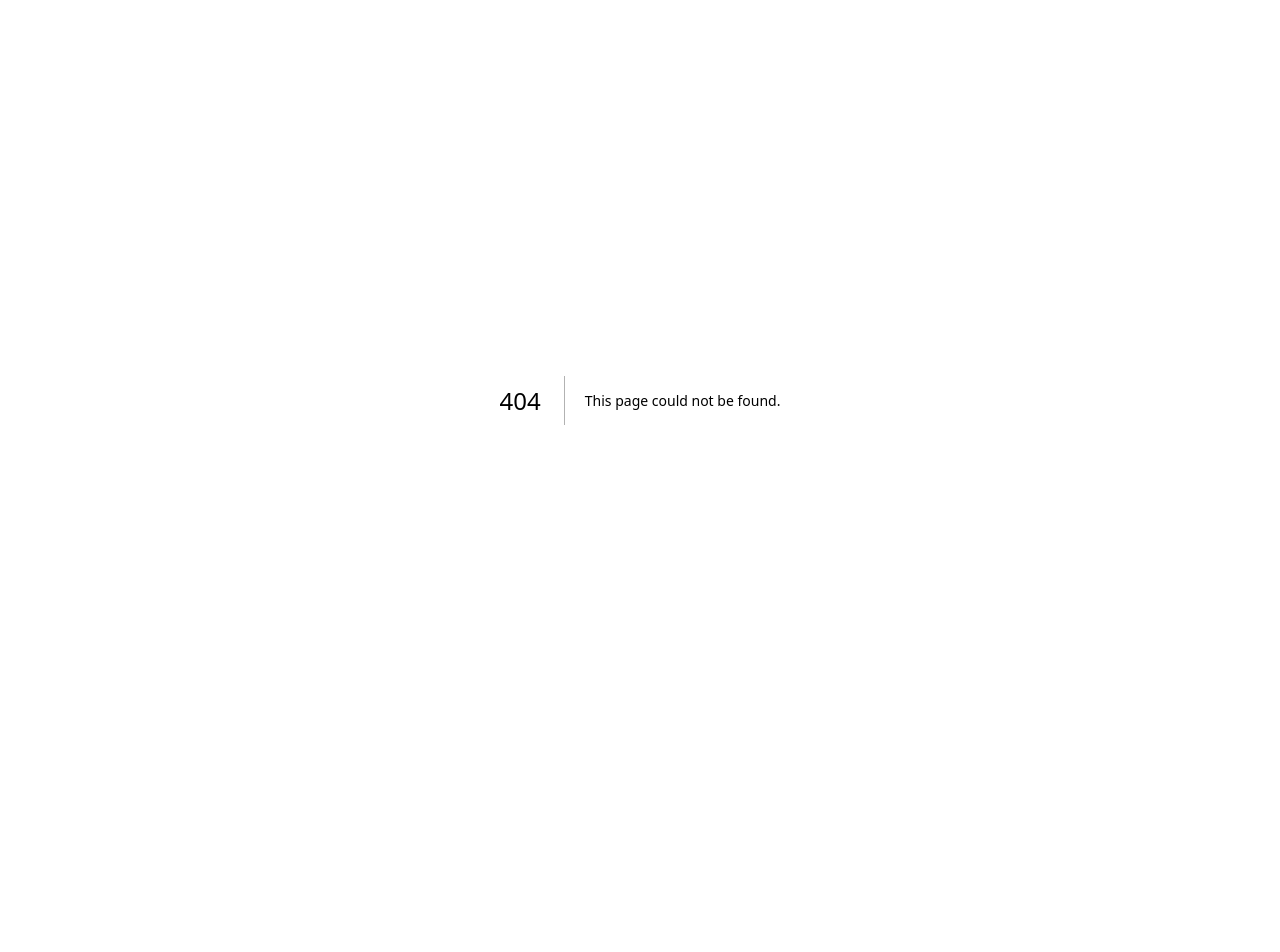
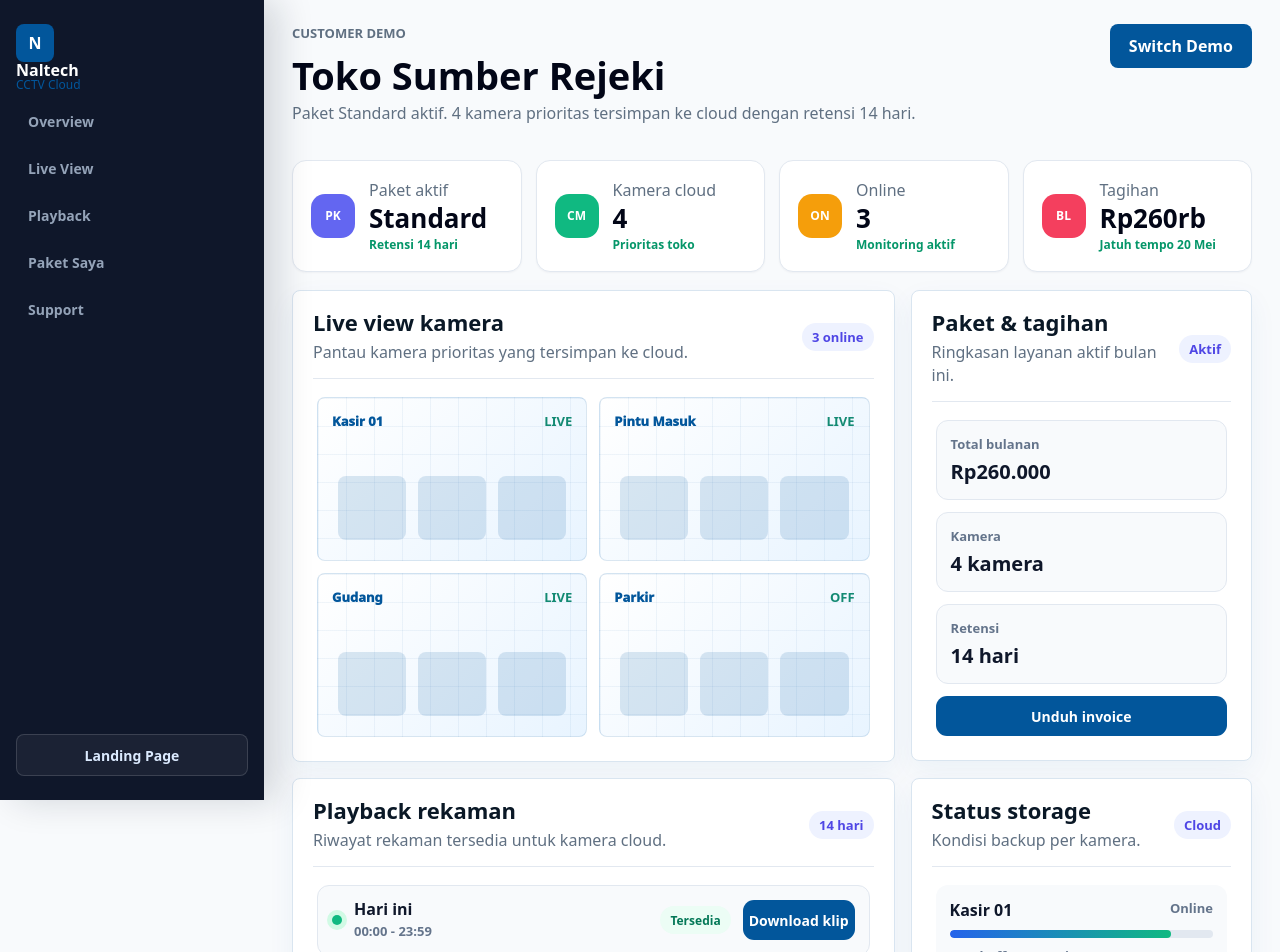
Before and after one commit to zainalsalamun/naltech-cctv-cloud, a Next.js app: page /customer-portal in a window 1280 px wide. Before the commit this address had no page. Shown: the top 952 px of the page. Before the commit the page ends 800 px from the top, so only its background shows below. Built offline with nearby package versions, Linux system fonts and the light colour scheme.

Commit message:
feat: implement core database schema, Prisma ORM, and operational modules for customer and billing management

```diff
--- /dev/null
+++ b/app/customer-portal/page.tsx
@@ -0,0 +1,173 @@
+import { CameraPreview } from "@/components/CameraPreview";
+import { DashboardShell } from "@/components/DashboardShell";
+
+const customerCameras = [
+  { name: "Kasir 01", status: "Online", retention: "14 hari", storage: "84%" },
+  { name: "Pintu Masuk", status: "Online", retention: "14 hari", storage: "78%" },
+  { name: "Gudang", status: "Online", retention: "14 hari", storage: "72%" },
+  { name: "Parkir", status: "Offline", retention: "14 hari", storage: "0%" }
+];
+
+const playbackItems = [
+  { time: "Hari ini", range: "00:00 - 23:59", status: "Tersedia" },
+  { time: "Kemarin", range: "00:00 - 23:59", status: "Tersedia" },
+  { time: "10 Mei 2026", range: "00:00 - 23:59", status: "Tersedia" },
+  { time: "09 Mei 2026", range: "00:00 - 23:59", status: "Arsip" }
+];
+
+export default function CustomerPage() {
+  return (
+    <DashboardShell
+      mode="customer"
+      title="Toko Sumber Rejeki"
+      subtitle="Paket Standard aktif. 4 kamera prioritas tersimpan ke cloud dengan retensi 14 hari."
+    >
+      <section className="statGrid">
+        <article className="metricCard">
+          <div className="metricIcon accent-1">PK</div>
+          <div>
+            <span>Paket aktif</span>
+            <strong>Standard</strong>
+            <small>Retensi 14 hari</small>
+          </div>
+        </article>
+        <article className="metricCard">
+          <div className="metricIcon accent-2">CM</div>
+          <div>
+            <span>Kamera cloud</span>
+            <strong>4</strong>
+            <small>Prioritas toko</small>
+          </div>
+        </article>
+        <article className="metricCard">
+          <div className="metricIcon accent-3">ON</div>
+          <div>
+            <span>Online</span>
+            <strong>3</strong>
+            <small>Monitoring aktif</small>
+          </div>
+        </article>
+        <article className="metricCard">
+          <div className="metricIcon accent-4">BL</div>
+          <div>
+            <span>Tagihan</span>
+            <strong>Rp260rb</strong>
+            <small>Jatuh tempo 20 Mei</small>
+          </div>
+        </article>
+      </section>
+
+      <section className="dashboardGrid customerGrid">
+        <article className="panel wide" id="live-view">
+          <div className="panelHeader">
+            <div>
+              <h2>Live view kamera</h2>
+              <p>Pantau kamera prioritas yang tersimpan ke cloud.</p>
+            </div>
+            <span>3 online</span>
+          </div>
+          <div className="previewGrid customerPreviewGrid">
+            {customerCameras.map((camera) => (
+              <CameraPreview key={camera.name} title={camera.name} status={camera.status === "Online" ? "LIVE" : "OFF"} />
+            ))}
+          </div>
+        </article>
+
+        <article className="panel" id="paket-tagihan">
+          <div className="panelHeader">
+            <div>
+              <h2>Paket & tagihan</h2>
+              <p>Ringkasan layanan aktif bulan ini.</p>
+            </div>
+            <span>Aktif</span>
+          </div>
+          <div className="billingCard">
+            <div>
+              <span>Total bulanan</span>
+              <strong>Rp260.000</strong>
+            </div>
+            <div>
+              <span>Kamera</span>
+              <strong>4 kamera</strong>
+            </div>
+            <div>
+              <span>Retensi</span>
+              <strong>14 hari</strong>
+            </div>
+            <button>Unduh invoice</button>
+          </div>
+        </article>
+
+        <article className="panel wide" id="playback">
+          <div className="panelHeader">
+            <div>
+              <h2>Playback rekaman</h2>
+              <p>Riwayat rekaman tersedia untuk kamera cloud.</p>
+            </div>
+            <span>14 hari</span>
+          </div>
+          <div className="playbackTimeline">
+            {playbackItems.map((item) => (
+              <div key={item.time}>
+                <span className="timelineDot" />
+                <div>
+                  <strong>{item.time}</strong>
+                  <span>{item.range}</span>
+                </div>
+                <em>{item.status}</em>
+                <button>Download klip</button>
+              </div>
+            ))}
+          </div>
+        </article>
+
+        <article className="panel">
+          <div className="panelHeader">
+            <div>
+              <h2>Status storage</h2>
+              <p>Kondisi backup per kamera.</p>
+            </div>
+            <span>Cloud</span>
+          </div>
+          <div className="storageList">
+            {customerCameras.map((camera) => (
+              <div key={camera.name}>
+                <div>
+                  <strong>{camera.name}</strong>
+                  <span>{camera.status}</span>
+                </div>
+                <div className="storageBar">
+                  <span style={{ width: camera.storage }} />
+                </div>
+                <small>{camera.status === "Online" ? `${camera.storage} buffer retensi` : "Menunggu koneksi"}</small>
+              </div>
+            ))}
+          </div>
+        </article>
+
+        <article className="panel wide">
+          <div className="panelHeader">
+            <div>
+              <h2>Status kamera</h2>
+              <p>Monitoring singkat kamera yang masuk paket cloud.</p>
+            </div>
+            <span>Lokasi toko</span>
+          </div>
+          <div className="cameraList">
+            {customerCameras.map((camera) => (
+              <div className="cameraItem" key={camera.name}>
+                <div className="cameraIdentity">
+                  <strong>{camera.name}</strong>
+                  <span>Retensi {camera.retention}</span>
+                </div>
+                <span className={camera.status === "Online" ? "pill success" : "pill danger"}>
+                  {camera.status}
+                </span>
+              </div>
+            ))}
+          </div>
+        </article>
+      </section>
+    </DashboardShell>
+  );
+}
```
